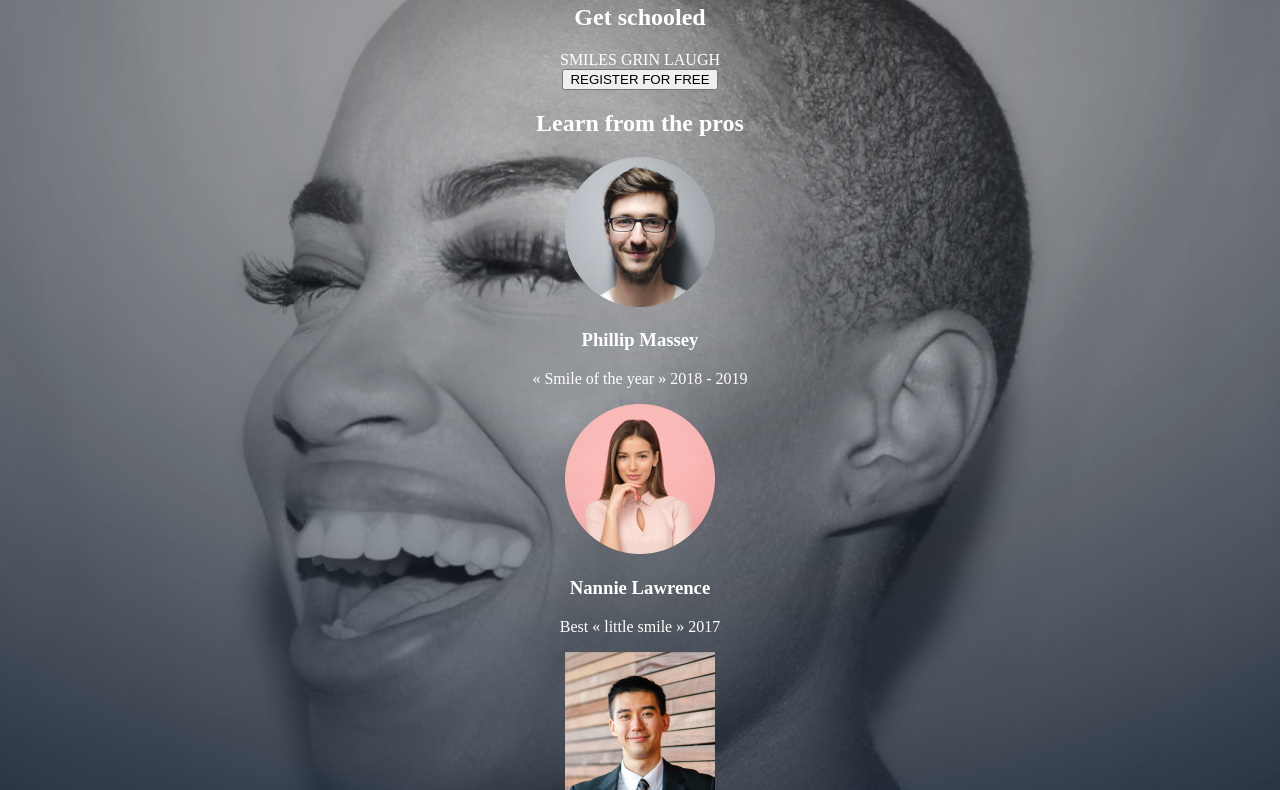
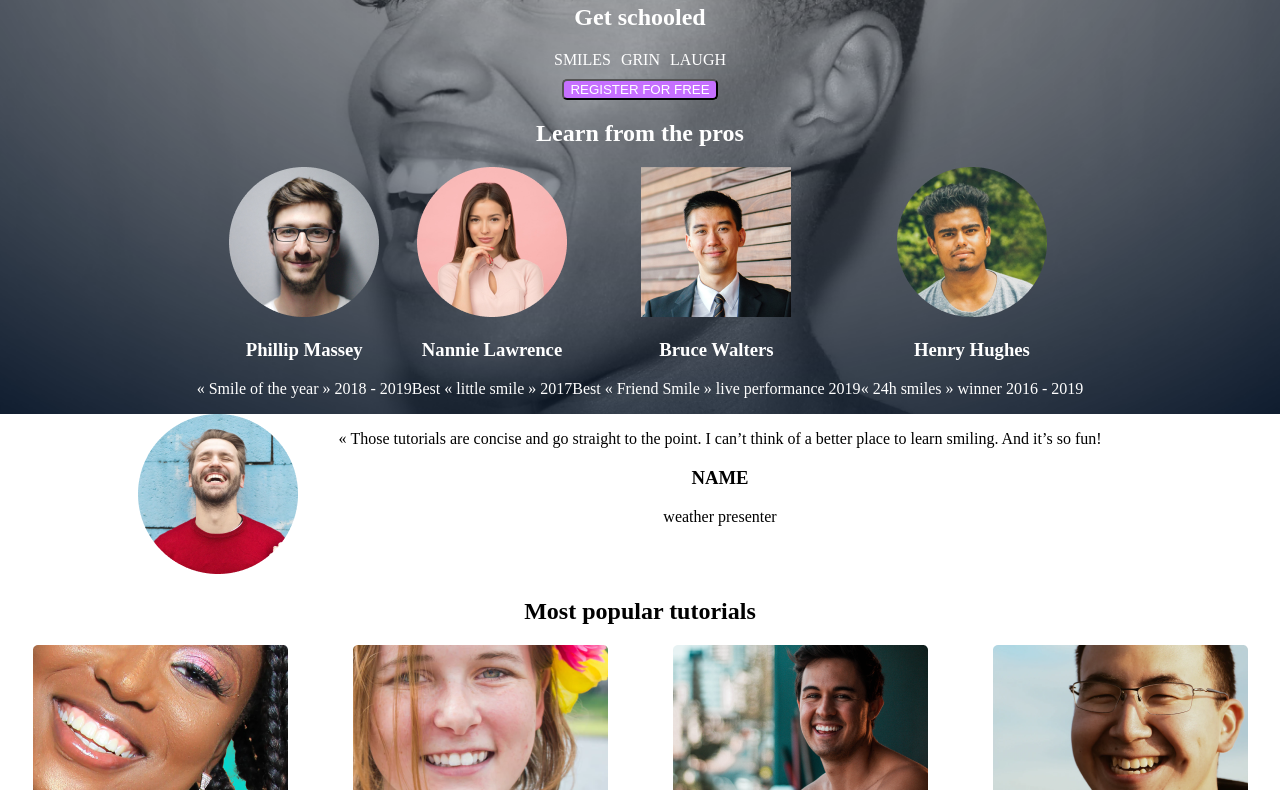
Before and after one commit to sirakojr/alx_html_css, a plain HTML site: page css_advanced/index.html in a window 1280 px wide. Shown: the part 66-856 px from the top of the page. Drawn offline with Linux system fonts and the light colour scheme.

Commit message:
update3  commit

```diff
--- a/css_advanced/style.css
+++ b/css_advanced/style.css
@@ -31,3 +31,21 @@ body {
 .container_1 {
   text-align: center;
 }
+.central-text {
+  display: flex;
+  flex-direction: row;
+  justify-content: center;
+  gap: 10px;
+  padding-bottom: 10px;
+}
+.button {
+  color: white;
+  background-color: var(--secode-bg-color);
+  border-radius: 5px;
+}
+.img-container {
+  display: flex;
+  flex-direction: row;
+  justify-content: center;
+  text-align: center;
+}
```
